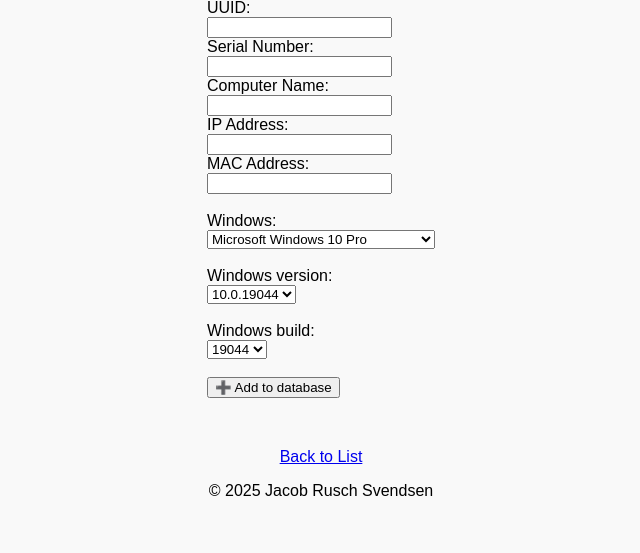
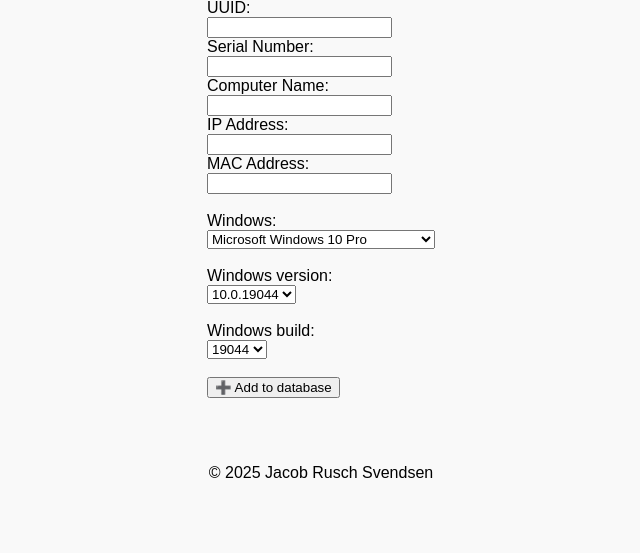
Before and after one commit to jacobrsv/os-deploy, a Flask app: page /add in a window 1280 px wide. Shown: the part 134-687 px from the top of the page, without its empty margins (319-959 px from the left). Run offline with Flask 3, Linux system fonts and the light colour scheme.

Commit message:
Remove old link

```diff
--- a/app/templates/add.html
+++ b/app/templates/add.html
@@ -41,6 +41,4 @@
     </form>
     <br>
     <p></p>
-    <a href="{{ url_for('index') }}">Back to List</a>
-
     {% endblock %}
--- a/app/templates/config.html
+++ b/app/templates/config.html
@@ -26,6 +26,4 @@
 
 <br>
 <p></p>
-<a href="{{ url_for('index') }}">Back to List</a>
-
 {% endblock %}
```
